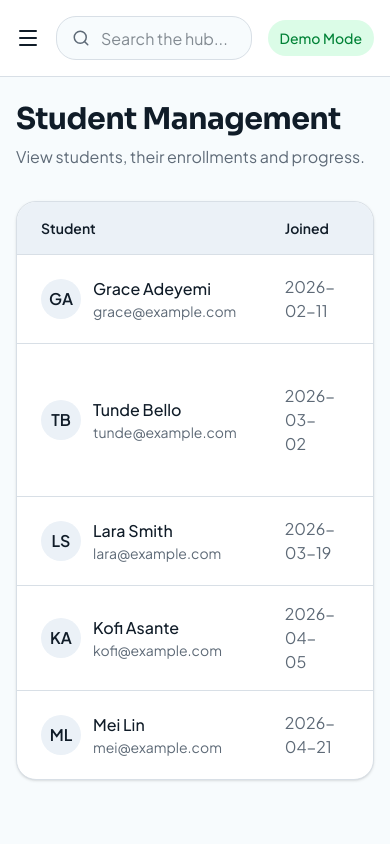
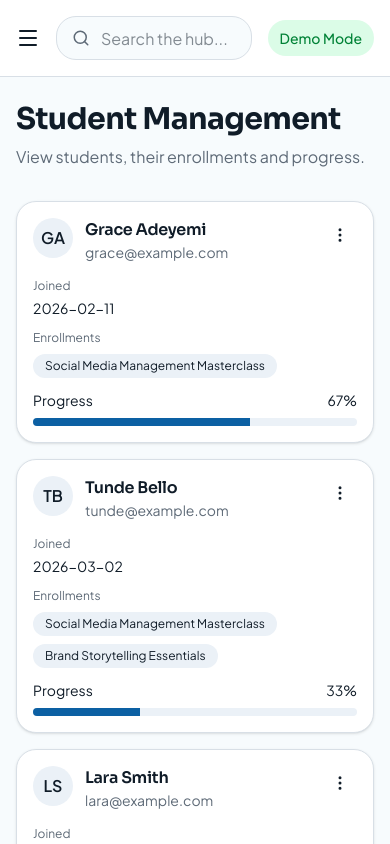
Before and after one commit to MizMelly/kta-learning-hub, a React (Vite) app: page /admin/students in a window 390 px wide. Built offline with nearby package versions, Linux system fonts and the light colour scheme.

Commit message:
correction completed

```diff
--- a/src/pages/admin/Students.jsx
+++ b/src/pages/admin/Students.jsx
@@ -1,4 +1,4 @@
-import {  MoreVertical } from "lucide-react";
+import { MoreVertical } from "lucide-react";
 
 export default function Students() {
   const students = [
@@ -58,16 +58,18 @@ export default function Students() {
     <div className="space-y-8 px-4 py-6 sm:px-6 lg:px-8">
       {/* Header */}
       <div>
-        <h1 className="text-3xl md:text-4xl font-bold">Student Management</h1>
+        <h1 className="text-3xl md:text-4xl font-bold">
+          Student Management
+        </h1>
         <p className="mt-2 text-muted-foreground">
           View students, their enrollments and progress.
         </p>
       </div>
 
-      {/* Table Card */}
-      <div className="overflow-hidden rounded-2xl border border-border bg-card shadow-sm">
+      {/* ================= DESKTOP TABLE ================= */}
+      <div className="hidden lg:block overflow-hidden rounded-2xl border border-border bg-card shadow-sm">
         <div className="overflow-x-auto">
-          <table className="w-full min-w-200">
+          <table className="w-full">
             <thead className="bg-muted border-b border-border">
               <tr>
                 <th className="text-left px-6 py-4 text-sm font-semibold">
@@ -94,7 +96,6 @@ export default function Students() {
                   key={student.id}
                   className="border-b last:border-none border-border"
                 >
-                  {/* Student */}
                   <td className="px-6 py-4">
                     <div className="flex items-center gap-3">
                       <div className="h-10 w-10 rounded-full bg-muted flex items-center justify-center font-semibold">
@@ -109,12 +110,10 @@ export default function Students() {
                     </div>
                   </td>
 
-                  {/* Joined */}
                   <td className="px-6 py-4 text-muted-foreground">
                     {student.joined}
                   </td>
 
-                  {/* Enrollments */}
                   <td className="px-6 py-4">
                     <div className="flex flex-wrap gap-2">
                       {student.enrollments.map((course, i) => (
@@ -128,7 +127,6 @@ export default function Students() {
                     </div>
                   </td>
 
-                  {/* Progress */}
                   <td className="px-6 py-4">
                     <div className="flex items-center gap-3">
                       <div className="w-28 h-2 bg-muted rounded-full overflow-hidden">
@@ -143,7 +141,6 @@ export default function Students() {
                     </div>
                   </td>
 
-                  {/* Actions */}
                   <td className="px-6 py-4 text-right">
                     <button className="p-2 rounded-lg hover:bg-muted">
                       <MoreVertical size={18} />
@@ -155,6 +152,75 @@ export default function Students() {
           </table>
         </div>
       </div>
+
+      {/* ================= MOBILE / TABLET CARDS ================= */}
+      <div className="grid gap-4 lg:hidden">
+        {students.map((student) => (
+          <div
+            key={student.id}
+            className="rounded-2xl border border-border bg-card p-4 shadow-sm"
+          >
+            <div className="flex items-start justify-between">
+              <div className="flex gap-3">
+                <div className="h-10 w-10 rounded-full bg-muted flex items-center justify-center font-semibold">
+                  {getInitials(student.name)}
+                </div>
+
+                <div>
+                  <h3 className="font-semibold">{student.name}</h3>
+                  <p className="text-sm text-muted-foreground break-all">
+                    {student.email}
+                  </p>
+                </div>
+              </div>
+
+              <button className="p-2 rounded-lg hover:bg-muted">
+                <MoreVertical size={18} />
+              </button>
+            </div>
+
+            <div className="mt-4 space-y-3">
+              <div>
+                <p className="text-xs text-muted-foreground mb-1">
+                  Joined
+                </p>
+                <p className="text-sm">{student.joined}</p>
+              </div>
+
+              <div>
+                <p className="text-xs text-muted-foreground mb-2">
+                  Enrollments
+                </p>
+
+                <div className="flex flex-wrap gap-2">
+                  {student.enrollments.map((course, i) => (
+                    <span
+                      key={i}
+                      className="text-xs px-3 py-1 rounded-full bg-muted"
+                    >
+                      {course}
+                    </span>
+                  ))}
+                </div>
+              </div>
+
+              <div>
+                <div className="flex justify-between text-sm mb-2">
+                  <span>Progress</span>
+                  <span>{student.progress}%</span>
+                </div>
+
+                <div className="h-2 bg-muted rounded-full overflow-hidden">
+                  <div
+                    className="h-full bg-primary"
+                    style={{ width: `${student.progress}%` }}
+                  />
+                </div>
+              </div>
+            </div>
+          </div>
+        ))}
+      </div>
     </div>
   );
 }
```
